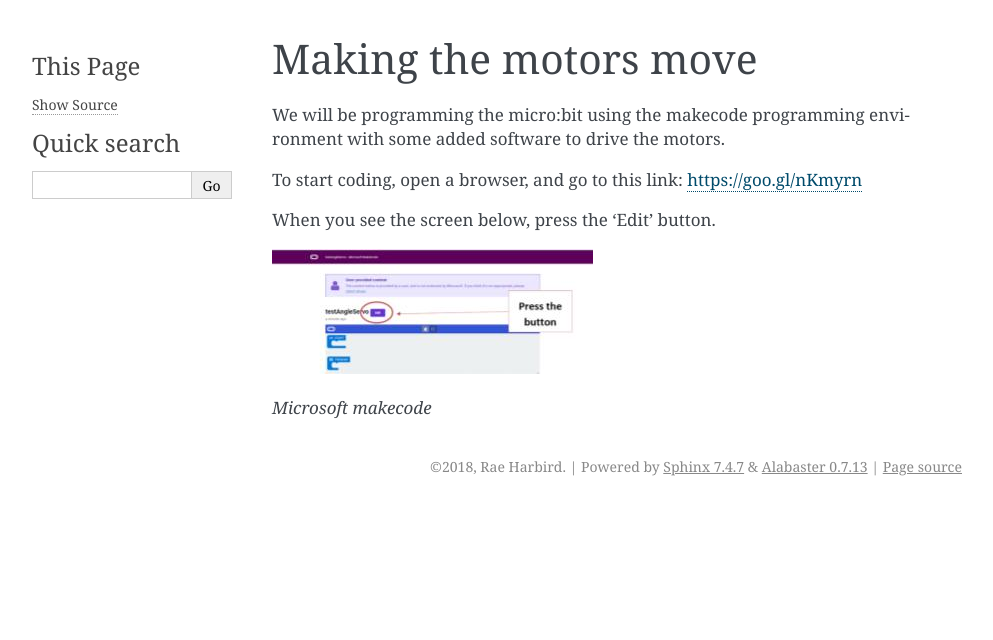
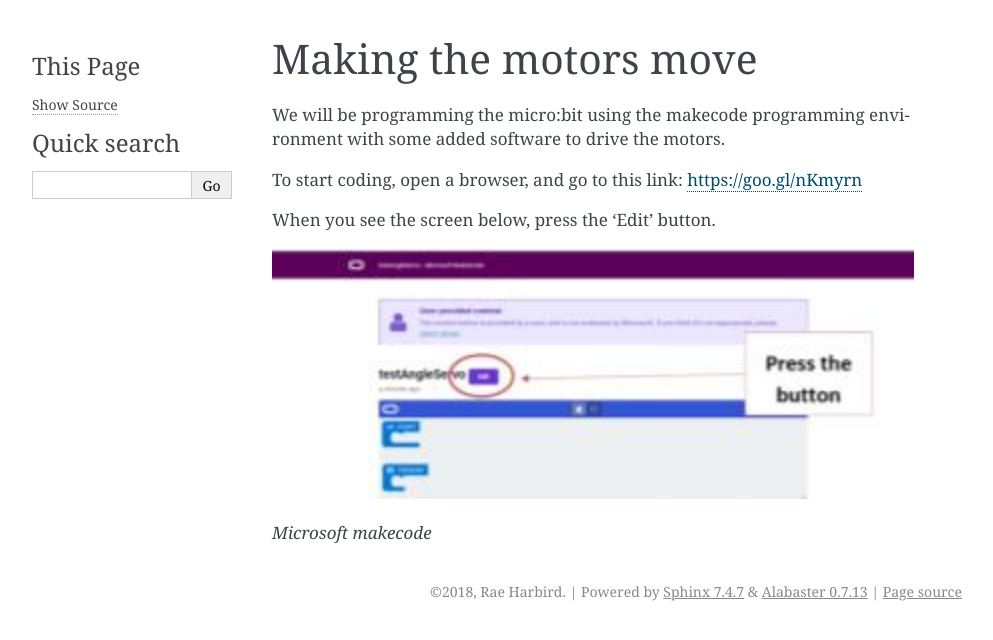
Before and after one commit to rharbird/ucl-microbit-robotics-readthedocs, a Sphinx documentation site: the page built from source/code.rst, in a window 1280 px wide. Shown: the top 640 px of the page, without its empty margins (148-1141 px from the left). Built offline with Sphinx 7.4.7, drawn with Linux system fonts in a browser that asks for light colours; pages that are not in the unit, such as notebooks, are missing from menus.

Commit message:
Resize image

```diff
--- a/source/code.rst
+++ b/source/code.rst
@@ -9,4 +9,5 @@
 When you see the screen below, press the 'Edit' button.
 
 .. image:: pictures/OpenPXT.jpg
+  :scale: 200%
 *Microsoft makecode*
```
